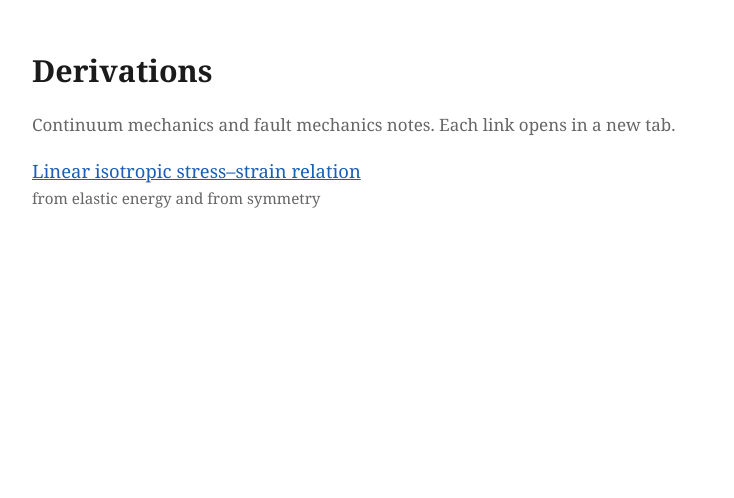
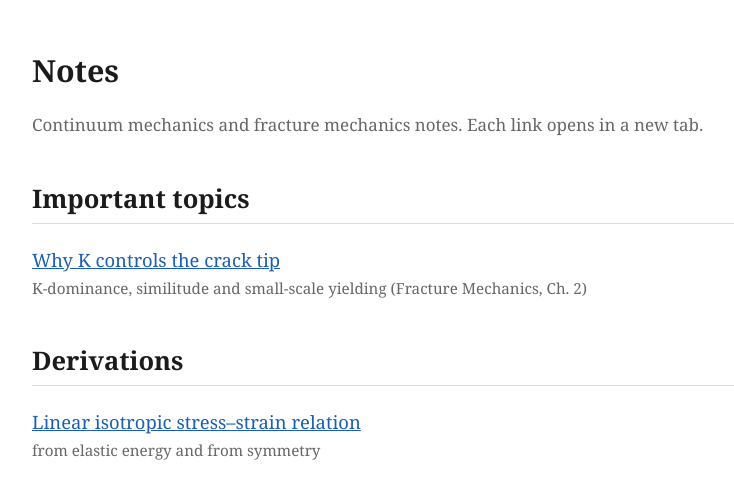
Before and after one commit to Arka12321/notes, a plain HTML site: page index.html in a window 1280 px wide. Shown: the whole page, without its empty margins (218-952 px from the left). Drawn offline with Linux system fonts and the light colour scheme.

Commit message:
Add K-dominance link to home page

```diff
--- a/index.html
+++ b/index.html
@@ -3,13 +3,26 @@
 <head>
   <meta charset="utf-8">
   <meta name="viewport" content="width=device-width, initial-scale=1">
-  <title>Derivations</title>
+  <title>Notes</title>
   <link rel="stylesheet" href="style.css">
 </head>
 <body>
   <main>
-    <h1>Derivations</h1>
-    <p class="sub">Continuum mechanics and fault mechanics notes. Each link opens in a new tab.</p>
+    <h1>Notes</h1>
+    <p class="sub">Continuum mechanics and fracture mechanics notes. Each link opens in a new tab.</p>
+
+    <h2>Important topics</h2>
+    <ul class="toc">
+      <li>
+        <a href="k_dominance.html" target="_blank" rel="noopener">
+          Why K controls the crack tip
+        </a>
+        <span>K-dominance, similitude and small-scale yielding (Fracture Mechanics, Ch. 2)</span>
+      </li>
+      <!-- add new important topics here -->
+    </ul>
+
+    <h2>Derivations</h2>
     <ul class="toc">
       <li>
         <a href="stress_field_3d.html" target="_blank" rel="noopener">
```
